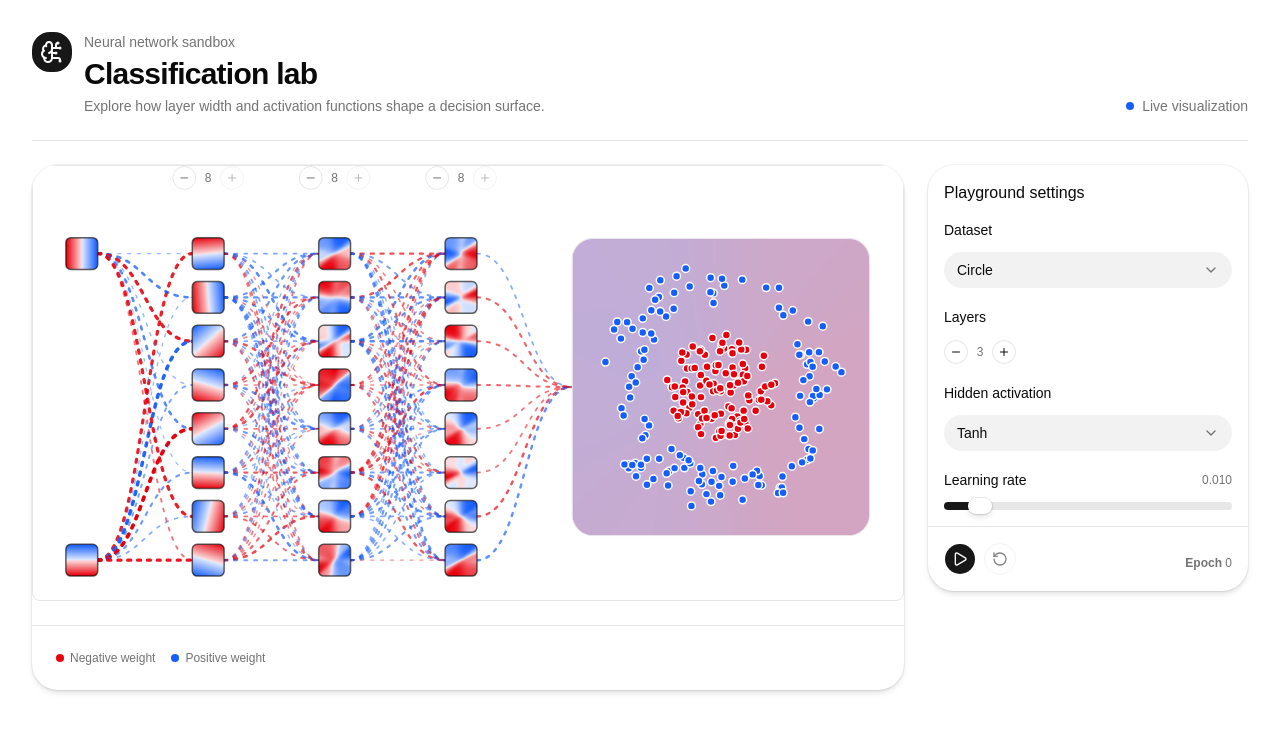
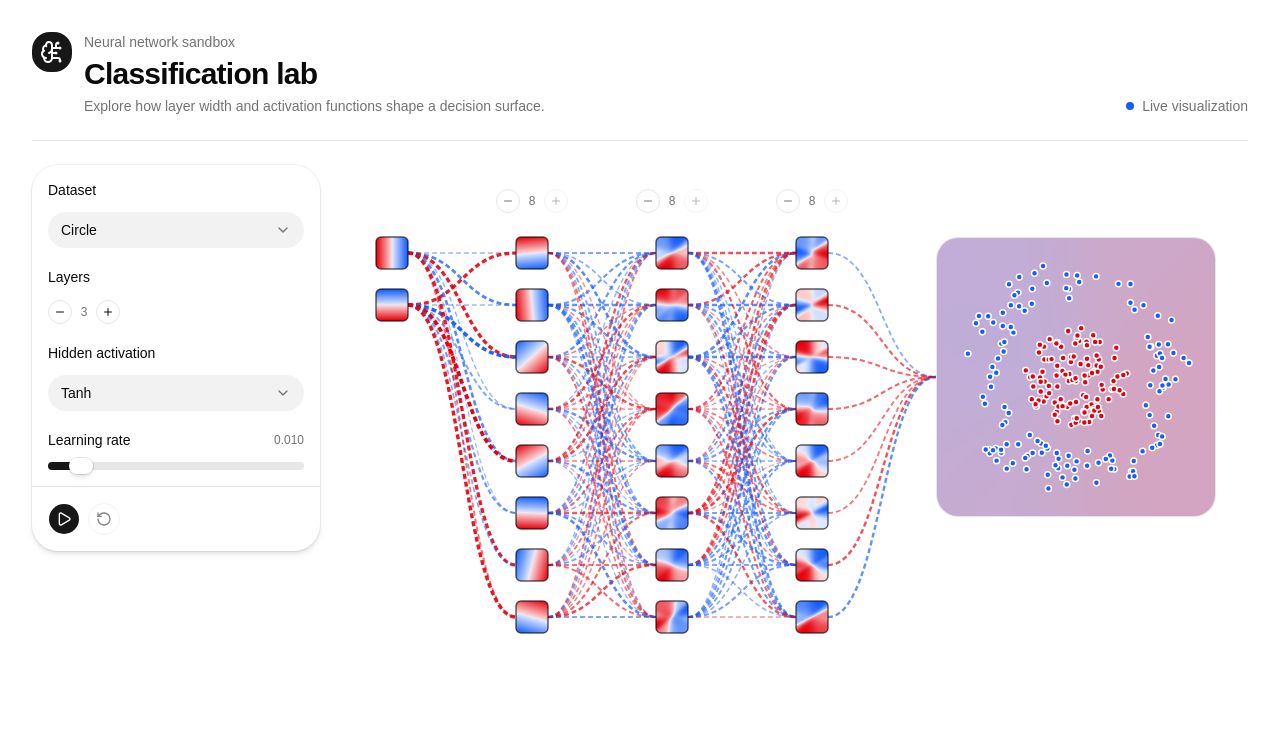
Before and after one commit to GSFranzoni/neural-network-playground, a React (Vite) app: page / in a window 1280 px wide. Shown: the top 732 px of the page. Built offline with nearby package versions, Linux system fonts and the light colour scheme.

Commit message:
refactor: adjust neuron size and spacing in network graph, update classification plot radius

```diff
--- a/src/components/classification-plot.tsx
+++ b/src/components/classification-plot.tsx
@@ -66,7 +66,7 @@ export const ClassificationPlot: React.FC<Props> = ({
               key={`${point.x}-${point.y}-${index}`}
               cx={toScreenX(point.x)}
               cy={toScreenY(point.y)}
-              r="4"
+              r="3"
               fill={
                 point.label === ClassLabel.A ? "var(--classification-a)" : "var(--classification-b)"
               }
--- a/src/components/network-graph.tsx
+++ b/src/components/network-graph.tsx
@@ -41,7 +41,6 @@ type NetworkGraphConnectionProps = {
 type NetworkGraphLayerProps = {
   children: ReactNode;
   x?: number;
-  height?: number;
   topOffset?: number;
 };
 
@@ -58,22 +57,10 @@ type NetworkGraphProps = { children: ReactNode; iteration?: number };
 const DEFAULT_NEURON_SIZE = { width: 32, height: 32 };
 const HORIZONTAL_PADDING = 32;
 const VERTICAL_PADDING = 24;
-const NEURON_SPACING = 44;
+const NEURON_SPACING = 52;
 
-function neuronY(
-  index: number,
-  count: number,
-  height: number,
-  neuronHeight: number,
-  topOffset: number,
-): number {
-  if (count === 1) {
-    return topOffset + neuronHeight / 2;
-  }
-
-  const spacing = Math.max(0, (height - topOffset - VERTICAL_PADDING - neuronHeight) / (count - 1));
-
-  return topOffset + neuronHeight / 2 + index * spacing;
+function neuronY(index: number, neuronHeight: number, topOffset: number): number {
+  return topOffset + neuronHeight / 2 + index * NEURON_SPACING;
 }
 
 function sizeFor(neuron: ReactElement<NetworkGraphNeuronProps>): NodeSize {
@@ -213,8 +200,8 @@ export const NetworkGraphConnection = memo(function NetworkGraphConnection({
       data-connection-id={id}
       fill="none"
       ref={pathElement}
-      strokeDasharray="3 7"
-      strokeLinecap="round"
+      strokeDasharray="5 3"
+      strokeLinecap="butt"
     />
   );
 }, connectionPropsEqual);
@@ -246,7 +233,6 @@ export const NetworkGraphLayerSlot = ({
 export const NetworkGraphLayer = ({
   children,
   x = 0,
-  height = 0,
   topOffset = VERTICAL_PADDING,
 }: NetworkGraphLayerProps) => {
   const neurons = layerNeurons(children);
@@ -258,12 +244,12 @@ export const NetworkGraphLayer = ({
         return cloneElement(neuron, {
           position: {
             x,
-            y: neuronY(index, neurons.length, height, size.height, topOffset),
+            y: neuronY(index, size.height, topOffset),
             ...size,
           },
         });
       })}
-      {slots.map((slot) => cloneElement(slot, { position: { x, y: 0 } }))}
+      {slots.map((slot) => cloneElement(slot, { position: { x, y: VERTICAL_PADDING } }))}
     </g>
   );
 };
@@ -364,7 +350,7 @@ export const NetworkGraph = ({ children, iteration = 0 }: NetworkGraphProps) =>
       const neuronSize = sizeFor(neuron);
       positions.set(neuron.props.id, {
         x: layerPositions[layerIndex],
-        y: neuronY(neuronIndex, neurons.length, size.height, neuronSize.height, contentTop),
+        y: neuronY(neuronIndex, neuronSize.height, contentTop),
         ...neuronSize,
       });
     });
@@ -373,7 +359,7 @@ export const NetworkGraph = ({ children, iteration = 0 }: NetworkGraphProps) =>
   return (
     <div
       ref={ref}
-      className="bg-background relative aspect-16/7 min-h-96 w-full overflow-hidden rounded-md border"
+      className="bg-background relative aspect-16/7 min-h-96 w-full overflow-hidden rounded-md"
       style={{ minHeight: graphMinimumHeight }}
     >
       <svg
@@ -398,7 +384,6 @@ export const NetworkGraph = ({ children, iteration = 0 }: NetworkGraphProps) =>
           {layers.map((layer, index) =>
             cloneElement(layer, {
               x: layerPositions[index],
-              height: size.height,
               topOffset: contentTop,
             }),
           )}
--- a/src/components/playground.tsx
+++ b/src/components/playground.tsx
@@ -21,7 +21,7 @@ import {
 } from "@/components/network-graph";
 import { TrainingLossChart } from "@/components/training-loss-chart";
 import { Button } from "@/components/ui/button";
-import { Card, CardContent, CardFooter, CardHeader, CardTitle } from "@/components/ui/card";
+import { Card, CardContent, CardFooter } from "@/components/ui/card";
 import { Field, FieldGroup, FieldLabel } from "@/components/ui/field";
 import { useNetworkConfigForm } from "@/hooks/use-network-config-form";
 import { useNetworkVisualization } from "@/hooks/use-network-visualization";
@@ -111,80 +111,8 @@ export const Playground = () => {
           Live visualization
         </div>
       </header>
-      <div className="grid items-start gap-6 xl:grid-cols-[minmax(0,1fr)_20rem]">
-        <Card className="pt-0">
-          <NetworkGraph iteration={training.data.epoch}>
-            <NetworkGraphLayer>
-              {Array.from({ length: inputLayer.size }, (_, neuronIndex) => (
-                <NetworkGraphNeuron
-                  key={neuronIndex}
-                  id={neuronId(0, neuronIndex)}
-                  field={fields[0][neuronIndex]}
-                />
-              ))}
-            </NetworkGraphLayer>
-            {hiddenLayers.map((layer, layerIndex) => (
-              <NetworkGraphLayer key={layerIndex}>
-                <NetworkGraphLayerSlot height={48}>
-                  <div className="text-muted-foreground flex h-full items-end justify-center gap-2 text-xs">
-                    <form.AppField name={`hiddenLayers[${layerIndex}].neurons`}>
-                      {(field) => <field.FormStepper min={1} max={8} size="icon-xs" />}
-                    </form.AppField>
-                  </div>
-                </NetworkGraphLayerSlot>
-                {Array.from({ length: layer.outputSize }, (_, neuronIndex) => (
-                  <NetworkGraphNeuron
-                    key={neuronIndex}
-                    id={neuronId(layerIndex + 1, neuronIndex)}
-                    field={fields[layerIndex + 1][neuronIndex]}
-                  />
-                ))}
-              </NetworkGraphLayer>
-            ))}
-            <NetworkGraphLayer>
-              <NetworkGraphNeuron id="output" size={{ width: 300, height: 300 }}>
-                <ClassificationPlot
-                  bounds={bounds}
-                  compact
-                  dataset={dataset}
-                  field={classification}
-                  className="rounded-3xl"
-                />
-              </NetworkGraphNeuron>
-            </NetworkGraphLayer>
-            {[...hiddenLayers, outputLayer].flatMap((layer, layerIndex) =>
-              layer.weights.flatMap((row, destinationIndex) =>
-                row.map((weight, sourceIndex) => {
-                  const from = neuronId(layerIndex, sourceIndex);
-                  const to =
-                    layerIndex === hiddenLayers.length
-                      ? "output"
-                      : neuronId(layerIndex + 1, destinationIndex);
-                  const id = `connection-${from}-${to}`;
-
-                  return (
-                    <NetworkGraphConnection key={id} id={id} from={from} to={to} weight={weight} />
-                  );
-                }),
-              ),
-            )}
-          </NetworkGraph>
-          <CardFooter className="text-muted-foreground gap-4 border-t text-xs">
-            <span className="flex items-center gap-1.5">
-              <span className="bg-network-negative size-2 rounded-full" />
-              Negative weight
-            </span>
-            <span className="flex items-center gap-1.5">
-              <span className="bg-network-positive size-2 rounded-full" />
-              Positive weight
-            </span>
-          </CardFooter>
-        </Card>
-
+      <div className="grid items-start gap-6 xl:grid-cols-[18rem_minmax(0,1fr)]">
         <Card size="sm">
-          <CardHeader>
-            <CardTitle className="flex items-center gap-2">Playground settings</CardTitle>
-          </CardHeader>
           <CardContent>
             <form onSubmit={(event) => event.preventDefault()}>
               <FieldGroup className="gap-5">
@@ -300,12 +228,11 @@ export const Playground = () => {
                 <RotateCcwIcon />
               </Button>
             </div>
+            {training.data.metrics && (
               <div className="text-muted-foreground mt-2 flex items-center gap-3 text-xs tabular-nums">
                 <span>
                   <strong>Epoch</strong> {training.data.epoch}
                 </span>
-              {training.data.metrics && (
-                <>
                 <span>·</span>
                 <span>
                   <strong>Loss</strong> {training.data.metrics.loss.toFixed(3)}
@@ -314,9 +241,8 @@ export const Playground = () => {
                 <span>
                   <strong>Accuracy</strong> {(training.data.metrics.accuracy * 100).toFixed(0)}%
                 </span>
-                </>
+              </div>
             )}
-            </div>
             {training.data.history.length > 1 && (
               <div className="w-full overflow-hidden rounded-b-2xl">
                 <TrainingLossChart data={training.data.history} />
@@ -324,6 +250,62 @@ export const Playground = () => {
             )}
           </CardFooter>
         </Card>
+        <NetworkGraph iteration={training.data.epoch}>
+          <NetworkGraphLayer>
+            {Array.from({ length: inputLayer.size }, (_, neuronIndex) => (
+              <NetworkGraphNeuron
+                key={neuronIndex}
+                id={neuronId(0, neuronIndex)}
+                field={fields[0][neuronIndex]}
+              />
+            ))}
+          </NetworkGraphLayer>
+          {hiddenLayers.map((layer, layerIndex) => (
+            <NetworkGraphLayer key={layerIndex}>
+              <NetworkGraphLayerSlot height={48}>
+                <div className="text-muted-foreground flex h-full items-center justify-center gap-2 text-xs">
+                  <form.AppField name={`hiddenLayers[${layerIndex}].neurons`}>
+                    {(field) => <field.FormStepper min={1} max={8} size="icon-xs" />}
+                  </form.AppField>
+                </div>
+              </NetworkGraphLayerSlot>
+              {Array.from({ length: layer.outputSize }, (_, neuronIndex) => (
+                <NetworkGraphNeuron
+                  key={neuronIndex}
+                  id={neuronId(layerIndex + 1, neuronIndex)}
+                  field={fields[layerIndex + 1][neuronIndex]}
+                />
+              ))}
+            </NetworkGraphLayer>
+          ))}
+          <NetworkGraphLayer>
+            <NetworkGraphNeuron id="output" size={{ width: 280, height: 280 }}>
+              <ClassificationPlot
+                bounds={bounds}
+                compact
+                dataset={dataset}
+                field={classification}
+                className="rounded-3xl"
+              />
+            </NetworkGraphNeuron>
+          </NetworkGraphLayer>
+          {[...hiddenLayers, outputLayer].flatMap((layer, layerIndex) =>
+            layer.weights.flatMap((row, destinationIndex) =>
+              row.map((weight, sourceIndex) => {
+                const from = neuronId(layerIndex, sourceIndex);
+                const to =
+                  layerIndex === hiddenLayers.length
+                    ? "output"
+                    : neuronId(layerIndex + 1, destinationIndex);
+                const id = `connection-${from}-${to}`;
+
+                return (
+                  <NetworkGraphConnection key={id} id={id} from={from} to={to} weight={weight} />
+                );
+              }),
+            ),
+          )}
+        </NetworkGraph>
       </div>
     </div>
   );
--- a/src/hooks/use-training.ts
+++ b/src/hooks/use-training.ts
@@ -26,9 +26,12 @@ type Props = {
   network: NeuralNetwork;
 };
 
-const BATCH_EPOCHS = 5;
-const UPDATE_INTERVAL_MS = 120;
+const BATCH_EPOCHS = 1;
+
+const UPDATE_INTERVAL_MS = 10;
+
 const MAX_HISTORY_POINTS = 60;
+
 const initialTrainingState: TrainingState = { epoch: 0, history: [], metrics: null };
 
 function trainNetwork(
```
Lines whose indentation alone changed are shown as unchanged.
